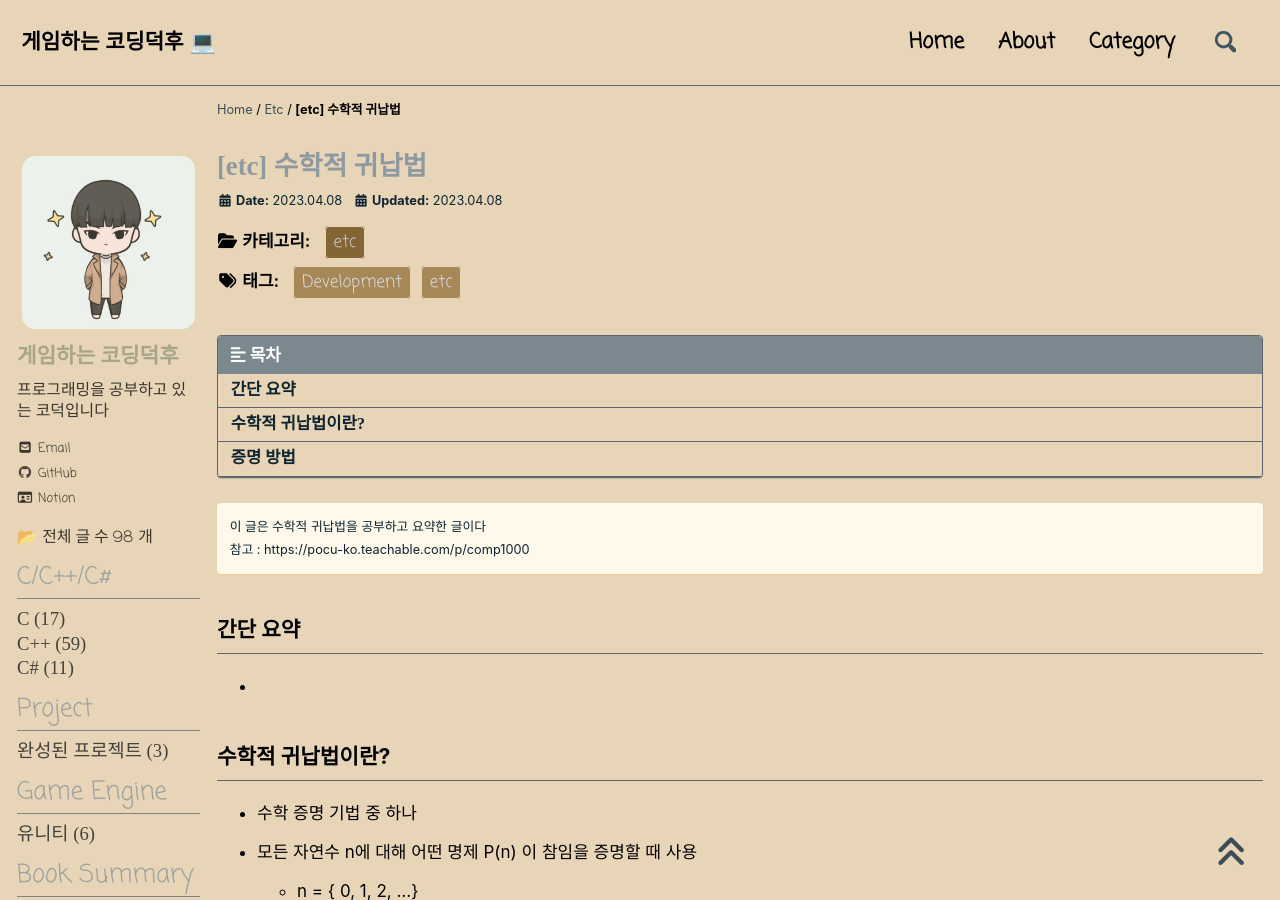
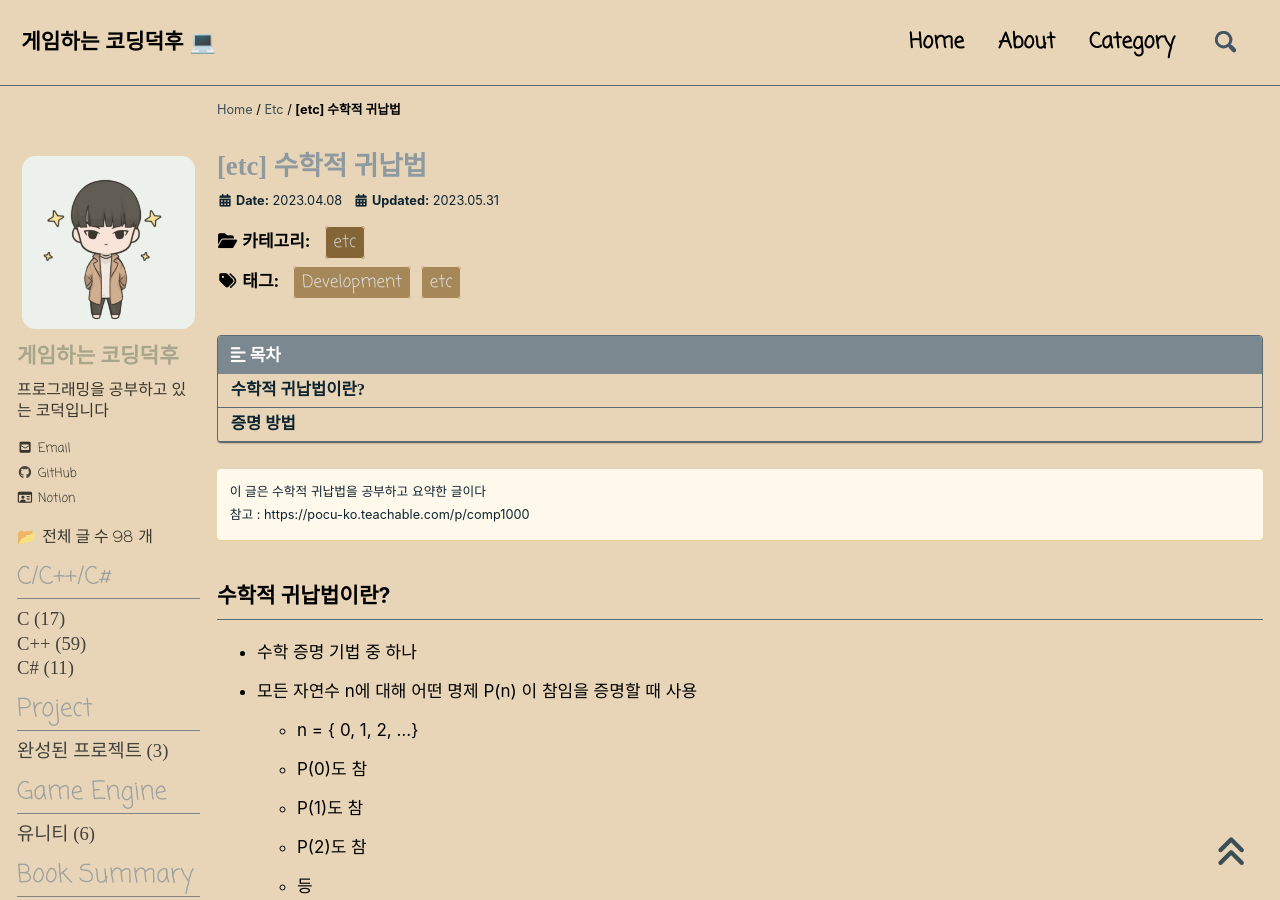
Before and after one commit to reoul/reoul.github.io, a Jekyll site: the page built from _posts/etc/2023-04-08-etc-1.md, in a window 1280 px wide and 900 px high. Built offline with Jekyll 4.4.1, drawn with Linux system fonts in a browser that asks for light colours; cached includes are drawn as plain includes; nearby versions of some CDN libraries; some web fonts are replaced; comment, search, counter and statistics services are not loaded.

Commit message:
글 수정

```diff
--- a/_posts/etc/2023-04-08-etc-1.md
+++ b/_posts/etc/2023-04-08-etc-1.md
@@ -13,17 +13,13 @@ toc_sticky: true                  # 목차 사이드바 고정
 published: true                   #글 공개 여부(false해도 주소로 접근 가능)
 
 date:       2023-04-08T21:02:00+09:00
-lastmod:    2023-04-08T21:02:00+09:00
+lastmod:    2023-05-31T22:47:00+09:00
 ---
 
 <!-- description : 25자에서 160자 사이 -->
 이 글은 수학적 귀납법을 공부하고 요약한 글이다<br>
 참고 : https://pocu-ko.teachable.com/p/comp1000
 {: .notice--warning}
-
-## 간단 요약
-
--
 
 ## 수학적 귀납법이란?
 
```
